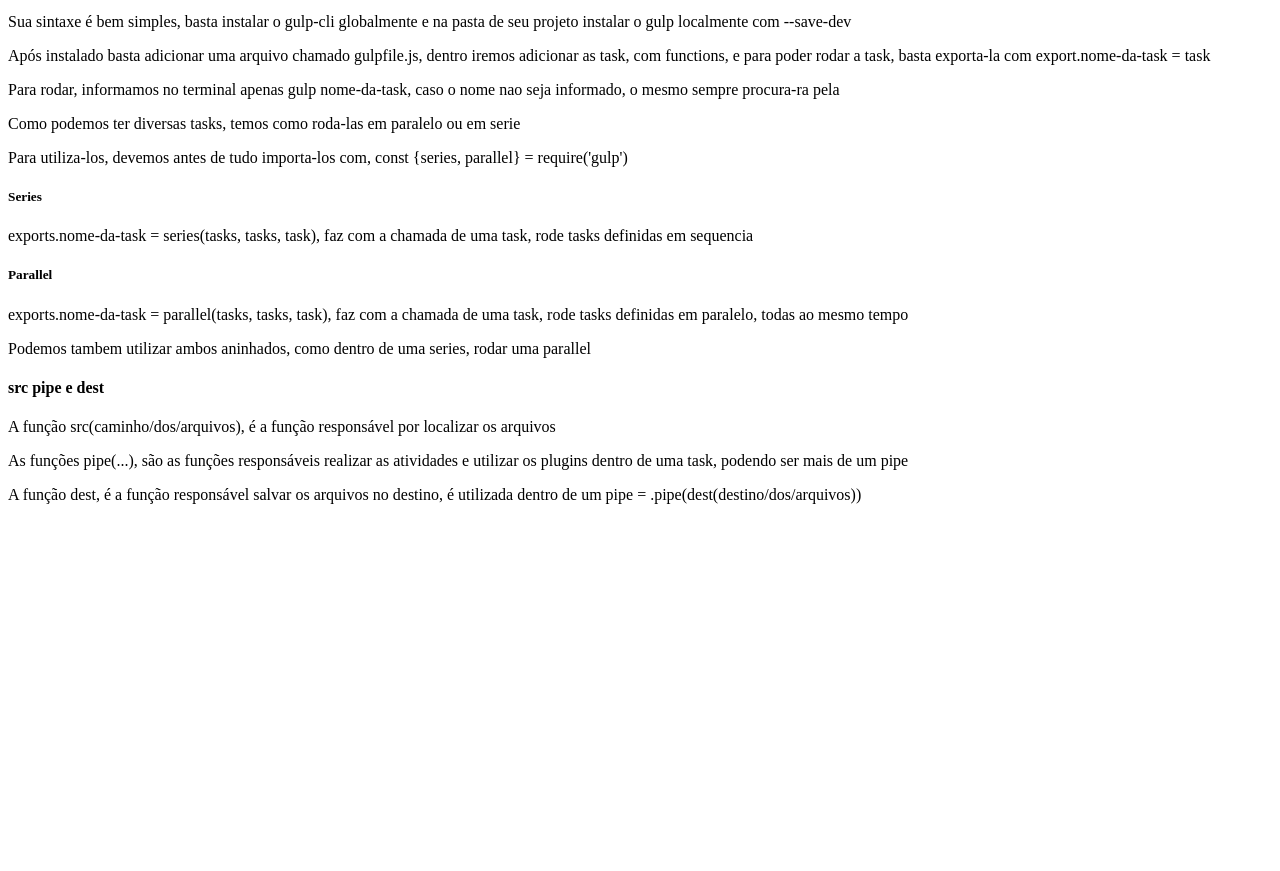
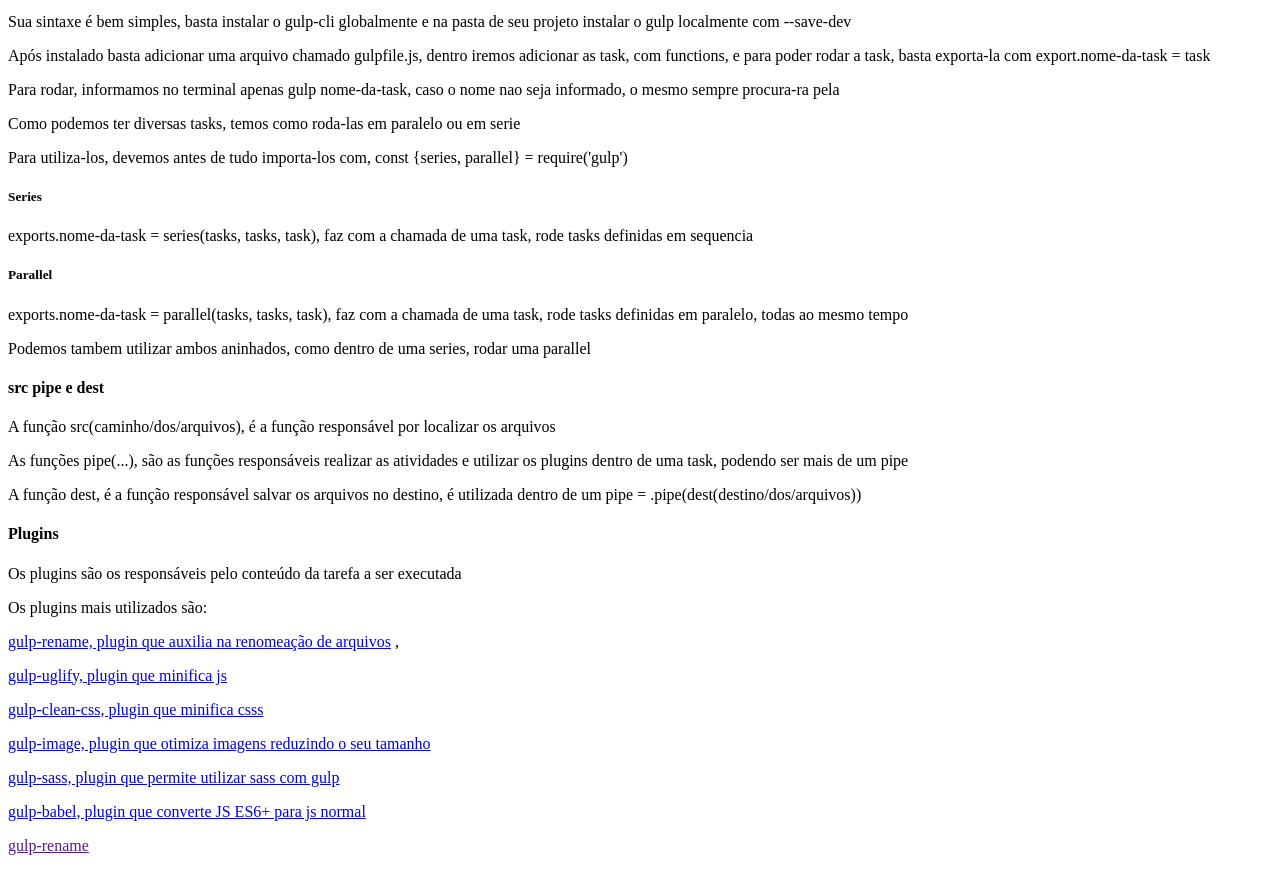
Before and after one commit to SamyrOR/front-end-completo, a plain HTML site: page Gulp/index.html in a window 1280 px wide. Shown: the part 101-972 px from the top of the page. Before the commit the page ends 800 px from the top, so only its background shows below. Drawn offline with Linux system fonts and the light colour scheme.

Commit message:
otimizando images e usando babel para js com gulp

```diff
--- a/Gulp/index.html
+++ b/Gulp/index.html
@@ -22,5 +22,16 @@
         <p>A função src(caminho/dos/arquivos), é a função responsável por localizar os arquivos</p>
         <p>As funções pipe(...), são as funções responsáveis realizar as atividades e utilizar os plugins dentro de uma task, podendo ser mais de um pipe</p>
         <p>A função dest, é a função responsável salvar os arquivos no destino, é utilizada dentro de um pipe  = .pipe(dest(destino/dos/arquivos))</p>
+        <h4>Plugins</h4>
+        <p>Os plugins são os responsáveis pelo conteúdo da tarefa a ser executada</p>
+        <p>Os plugins mais utilizados são: </p>
+        <p><a href="https://www.npmjs.com/package/gulp-rename"" target="_blank">gulp-rename, plugin que auxilia na renomeação de arquivos</a> ,</p>
+        <p><a href="https://www.npmjs.com/package/gulp-uglify" target="_blank">gulp-uglify, plugin que minifica js</a</p>
+        <p><a href="https://www.npmjs.com/package/gulp-clean-css" target="_blank">gulp-clean-css, plugin que minifica csss</a</p>
+        <p><a href="https://www.npmjs.com/package/gulp-image" target="_blank">gulp-image, plugin que otimiza imagens reduzindo o seu tamanho</a</p>
+        <p><a href="https://www.npmjs.com/package/gulp-sass" target="_blank">gulp-sass, plugin que permite utilizar sass com gulp</a</p>
+        <p><a href="https://www.npmjs.com/package/gulp-babel" target="_blank">gulp-babel, plugin que converte JS ES6+ para js normal</a</p>
+        <p><a href="" target="_blank">gulp-rename</a</p>
+
     </body>
 </html>
```
Also changed, not shown: Gulp/Lessons/gulpfile.js (+12 -1 lines), Gulp/Lessons/src/js/index.js (+8 -0 lines), Gulp/Lessons/dist/assets/images/gulp.png (added), Gulp/Lessons/dist/assets/js/hero.min.js, Gulp/Lessons/dist/assets/js/index.min.js, Gulp/Lessons/dist/index.html (added), Gulp/Lessons/src/images/gulp.png (added), 1 other file.
